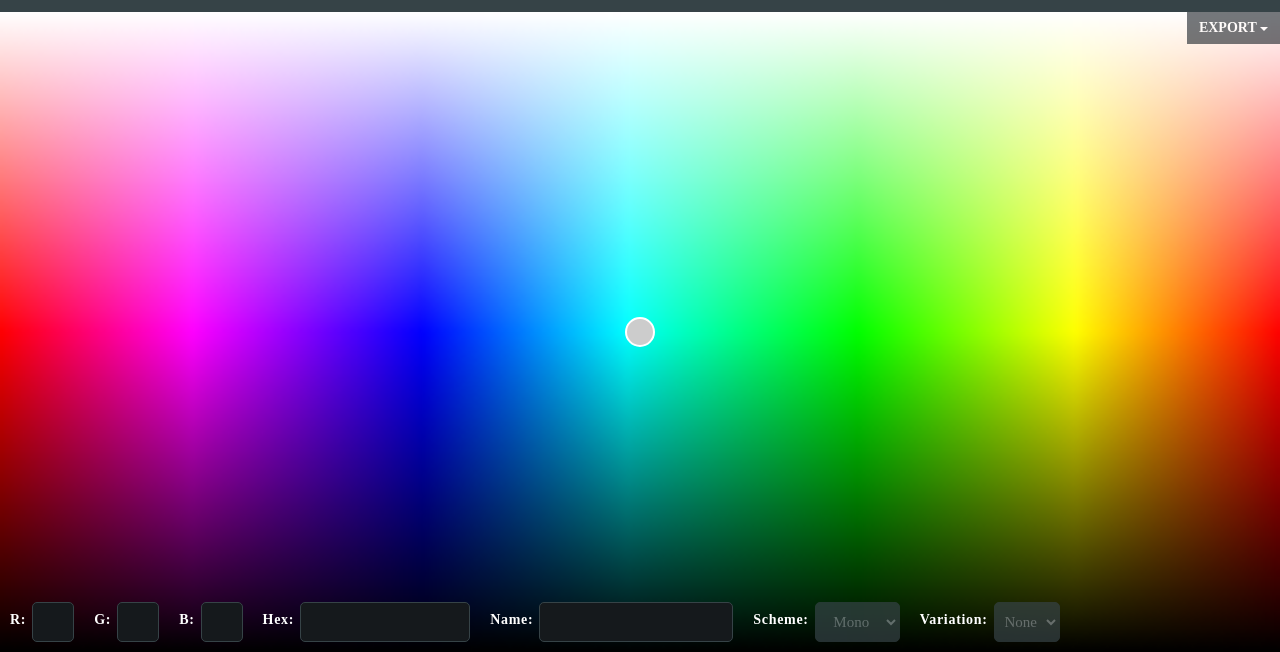
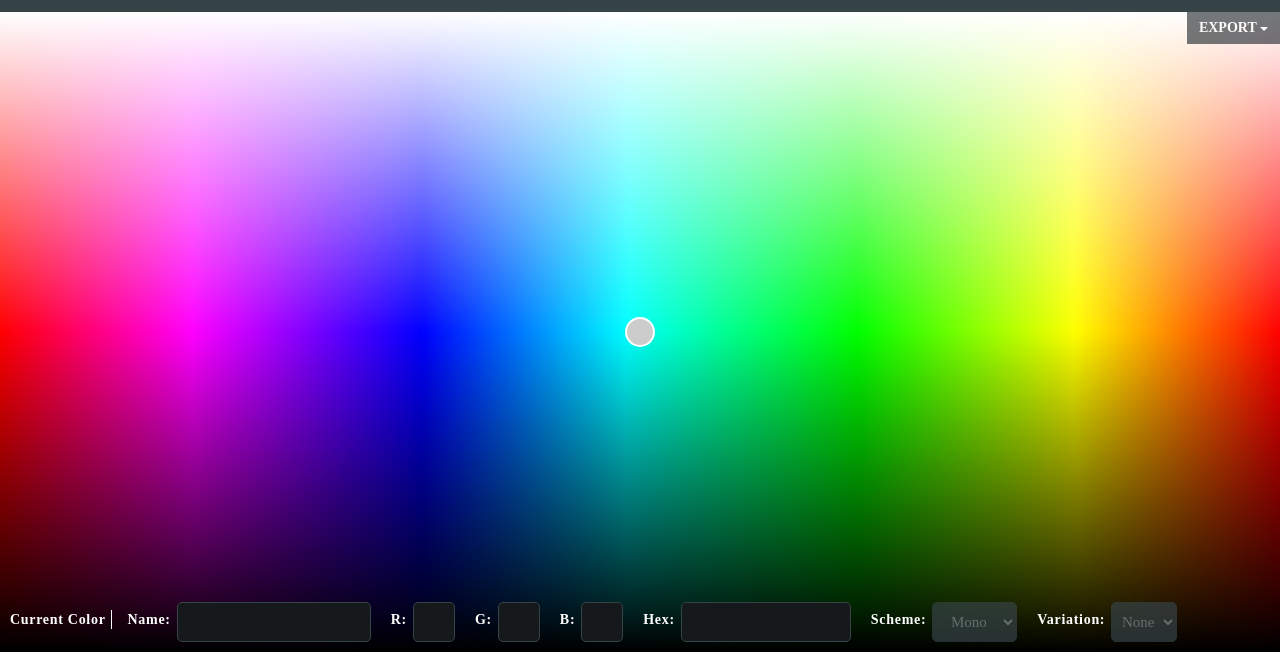
Before and after one commit to graysonhicks/named-color-palette, a website: page app/index.html in a window 1280 px wide. Shown: the part 148-800 px from the top of the page. Drawn offline with Linux system fonts and the light colour scheme; a web font is replaced by a local one.

Commit message:
restyled bottom inputs to show it is for current color

```diff
--- a/app/index.html
+++ b/app/index.html
@@ -51,6 +51,13 @@
         </div>
 
         <div id="rgb-fields" class="field-group value-fields rgb-fields active">
+          <div class="field-group">
+            <div id="current-color-title" class="field-label">Current Color</div>
+          </div>
+          <div id="name-field" class="field-group value-fields name-field">
+              <label for="" class="field-label">Name:</label>
+              <input type="text" id="name" class="field-input" />
+          </div>
             <div class="field-group">
                 <label for="" class="field-label">R:</label>
                 <input type="number" max="255" min="0" id="red" class="field-input rgb-input" />
@@ -68,10 +75,7 @@
                 <label for="" class="field-label">Hex:</label>
                 <input type="text" id="hex" class="field-input" />
             </div>
-            <div id="name-field" class="field-group value-fields name-field">
-                <label for="" class="field-label">Name:</label>
-                <input type="text" id="name" class="field-input" />
-            </div>
+
             <div id="scheme-mode-field" class="field-group value-fields scheme-mode-field">
                 <label for="" class="field-label">Scheme:</label>
                 <select id="scheme-mode" class="field-input" disabled>
--- a/app/styles/app.scss
+++ b/app/styles/app.scss
@@ -240,6 +240,15 @@ body {
 	bottom: $spacer;
 	width: 100%;
 
+	#current-color-title {
+		font-weight: bold;
+		display: inline-block;
+    max-width: 100%;
+    margin-bottom: 5px;
+		border-right: 1px solid white;
+		padding-right: 5px;
+	}
+
 	.field-group {
 		display: flex;
 		align-items: center;
```
Also changed, not shown: app/styles/app.css, 1 other file.
